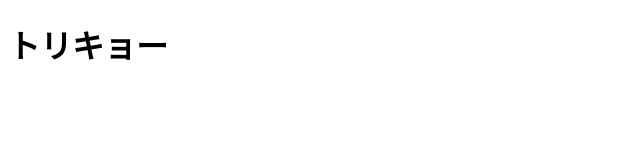
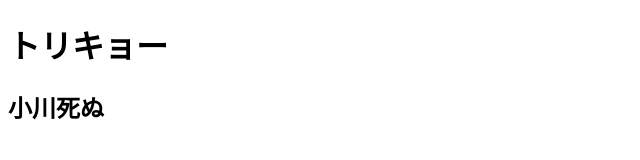
Before and after one commit to kensuke7777/test, a plain HTML site: page index.html in a window 1280 px wide. Shown: the whole page, without its empty margins (0-640 px from the left). Drawn offline with Linux system fonts and the light colour scheme.

Commit message:
wreite "ogawa die"

```diff
--- a/index.html
+++ b/index.html
@@ -8,5 +8,6 @@
 </head>
 <body>
     <h1>トリキョー</h1>
+    <h2>小川死ぬ</h2>
 </body>
 </html>
```
